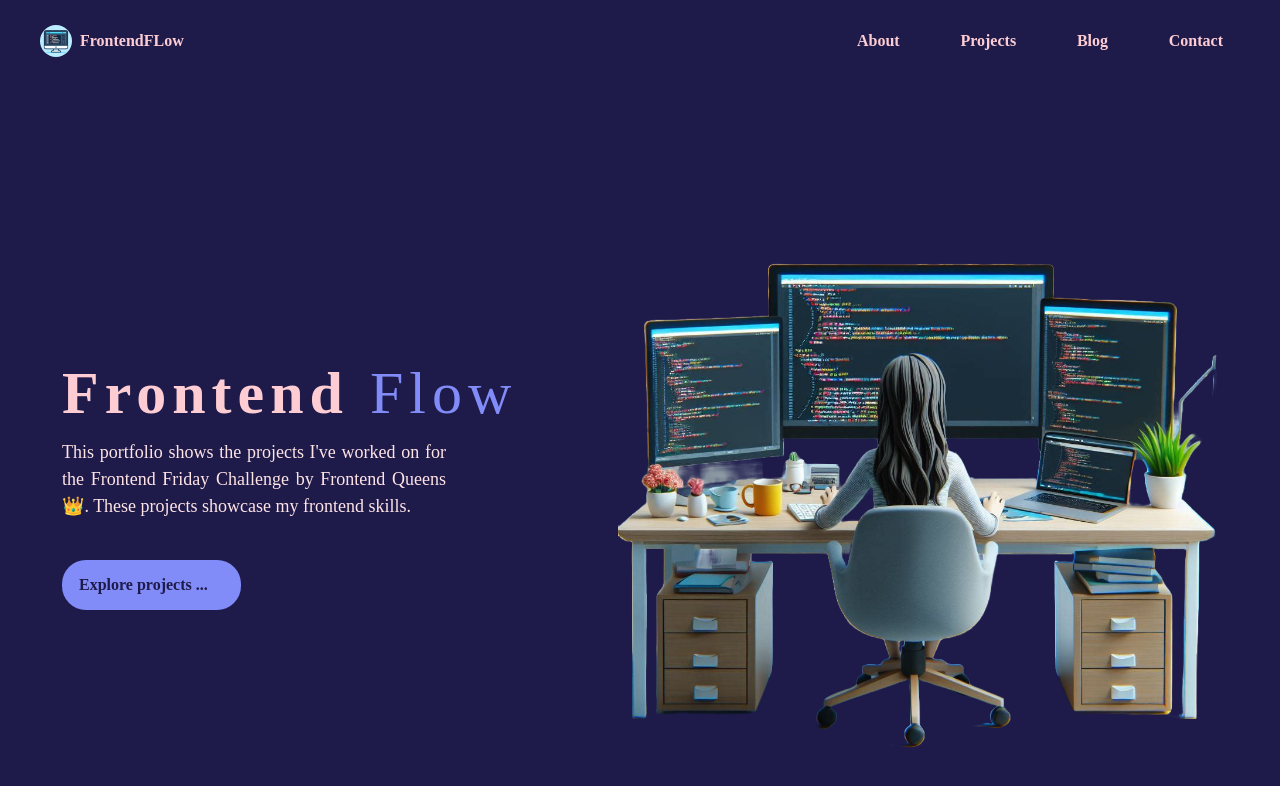
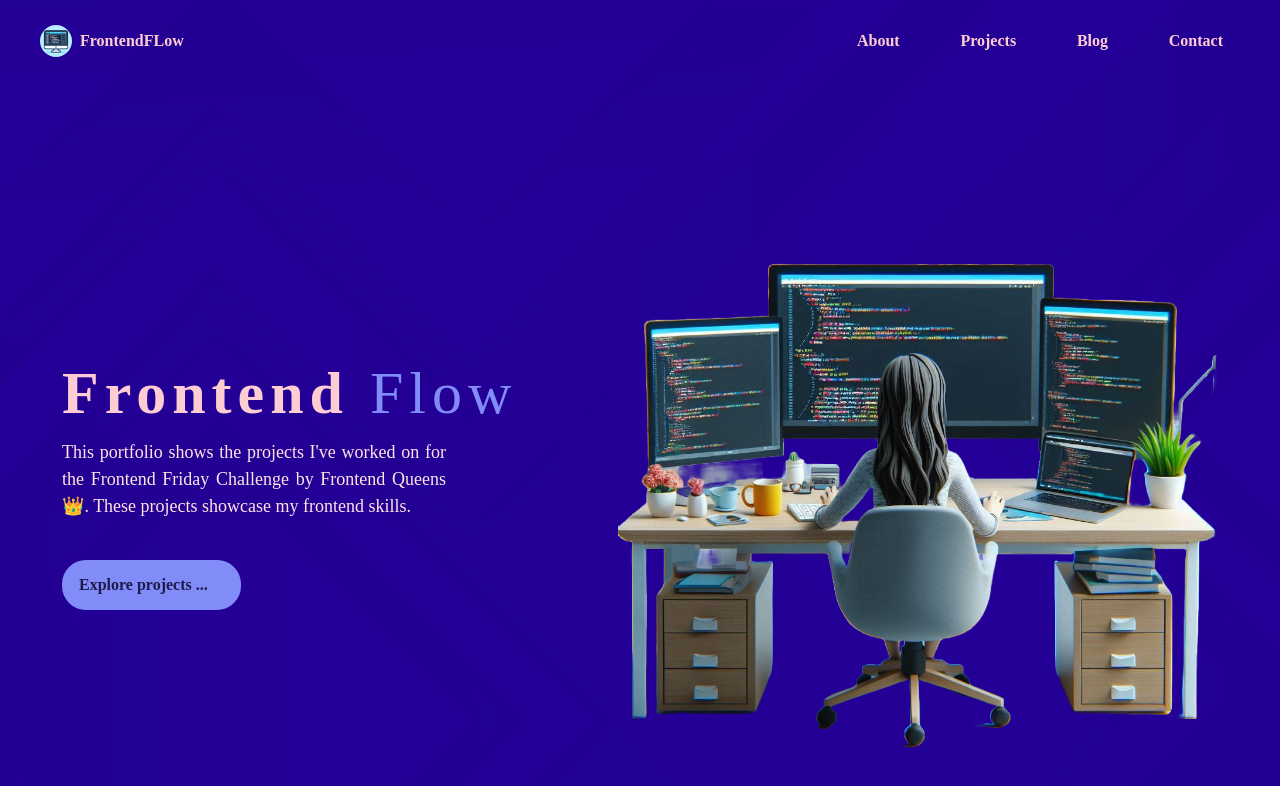
Before and after one commit to Rgit915/frontend-flow, a React (Vite) app: page / in a window 1280 px wide. Shown: the top 786 px of the page. Built offline with nearby package versions, Linux system fonts and the light colour scheme.

Commit message:
Apply background image

```diff
--- a/src/index.css
+++ b/src/index.css
@@ -9,7 +9,12 @@
 
   header{
     @apply min-h-screen  bg-indigo-950 text-rose-200 px-10 py-5 z-[20] overflow-hidden;
+    background-image: url('/white-elegant-texture.jpg'), linear-gradient(to bottom, rgba(75, 0, 130, 1), rgba(75, 0, 130, 1));
+    background-repeat: no-repeat, no-repeat;
+    background-size: cover, cover;
+    background-blend-mode: overlay;
   }
+
 
   .overlay {
     @apply absolute top-0 left-0 w-full h-full bg-black bg-opacity-60 text-white flex flex-col justify-center items-center gap-2 p-5 transition-opacity duration-700 ease-in-out opacity-0 hover:opacity-100 rounded-xl;
```
